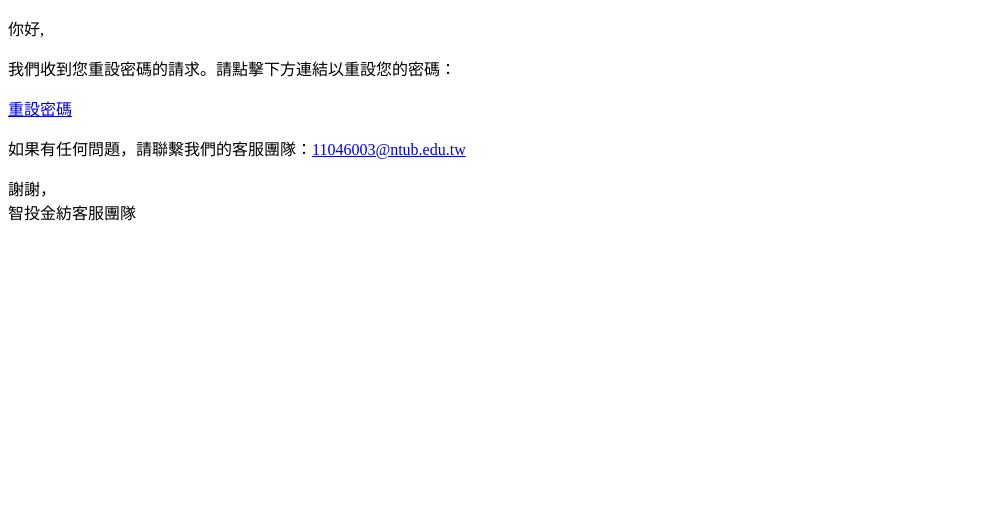
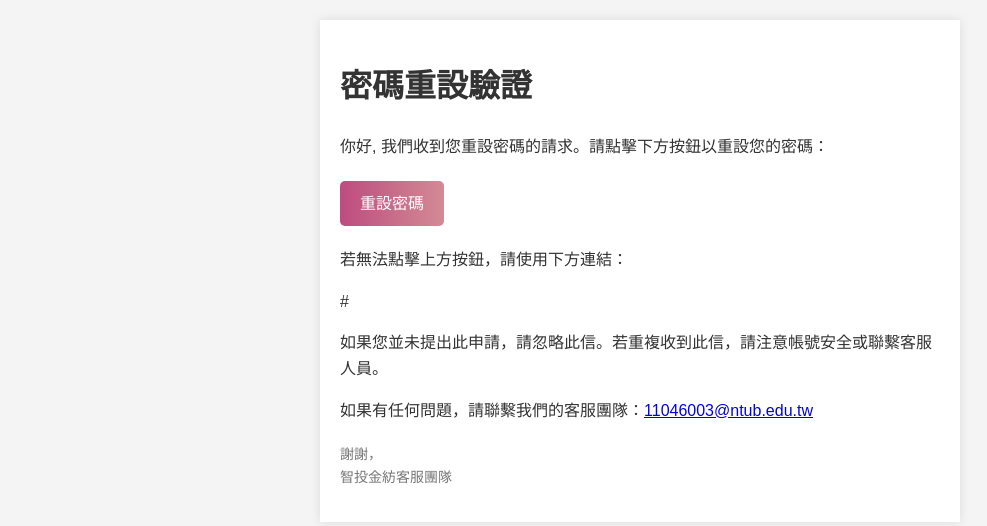
Before and after one commit to stock-decision-support-system/stock-decision-support-system, a Django app: template backend/templates/password_reset_email.html in a window 1280 px wide. Shown: the top 526 px of the page, without its empty margins (0-987 px from the left). Run offline with Django 5.2, Linux system fonts and the light colour scheme; the template is opened without the code that fills it: most values are stand-ins (such as "Sample title", 1, 10 or a date in 2020); parts of the project's set-up code (start-up, migrations or seed data) failed here and were passed over.

Commit message:
修改 - 電子郵件格式

```diff
--- a/backend/templates/password_reset_email.html
+++ b/backend/templates/password_reset_email.html
@@ -1,13 +1,67 @@
 <!DOCTYPE html>
 <html>
-<head>
+  <head>
     <title>重設密碼通知</title>
-</head>
-<body>
-    <p>你好,</p>
-    <p>我們收到您重設密碼的請求。請點擊下方連結以重設您的密碼：</p>
-    <p><a href="{{ reset_link }}">重設密碼</a></p>
-    <p>如果有任何問題，請聯繫我們的客服團隊：<a href="mailto:11046003@ntub.edu.tw">11046003@ntub.edu.tw</a></p>
-    <p>謝謝，<br>智投金紡客服團隊</p>
-</body>
+    <style>
+      body {
+        font-family: Arial, sans-serif;
+        background-color: #f4f4f4;
+        color: #333;
+        margin: 0;
+        padding: 0;
+        line-height: 1.6;
+      }
+      .container {
+        max-width: 600px;
+        margin: 20px auto;
+        padding: 20px;
+        background-color: #fff;
+        box-shadow: 0 0 10px rgba(0, 0, 0, 0.1);
+      }
+      h1 {
+        color: #333;
+      }
+      .button {
+        display: inline-block;
+        padding: 10px 20px;
+        margin: 5px 0;
+        font-size: 16px;
+        color: #ffffff !important;
+        background: linear-gradient(to right, #bd4c7f, #d38a95);
+        text-decoration: none;
+        border-radius: 5px;
+        transition: background-color 0.3s ease;
+      }
+      .button:hover {
+        box-shadow: 3px 5px 5px #e8b4bc;
+      }
+      .link {
+        word-wrap: break-word;
+        word-break: break-all;
+        white-space: normal;
+      }
+      .preformatted-link {
+        white-space: pre-wrap; /* 將空白符和換行符都顯示出來 */
+        word-wrap: break-word;
+        word-break: break-all;
+      }
+      .footer {
+        margin-top: 20px;
+        font-size: 14px;
+        color: #777;
+      }
+    </style>
+  </head>
+  <body>
+    <div class="container">
+      <h1>密碼重設驗證</h1>
+      <p>你好, 我們收到您重設密碼的請求。請點擊下方按鈕以重設您的密碼：</p>
+      <p><a href="{{ reset_link }}" class="button">重設密碼</a></p>
+      <p>若無法點擊上方按鈕，請使用下方連結：</p>
+      <p class="preformatted-link">{{ reset_link }}</p>
+      <p>如果您並未提出此申請，請忽略此信。若重複收到此信，請注意帳號安全或聯繫客服人員。</p>
+      <p>如果有任何問題，請聯繫我們的客服團隊：<a href="mailto:11046003@ntub.edu.tw">11046003@ntub.edu.tw</a></p>
+      <p class="footer">謝謝，<br>智投金紡客服團隊</p>
+    </div>
+  </body>
 </html>
```
